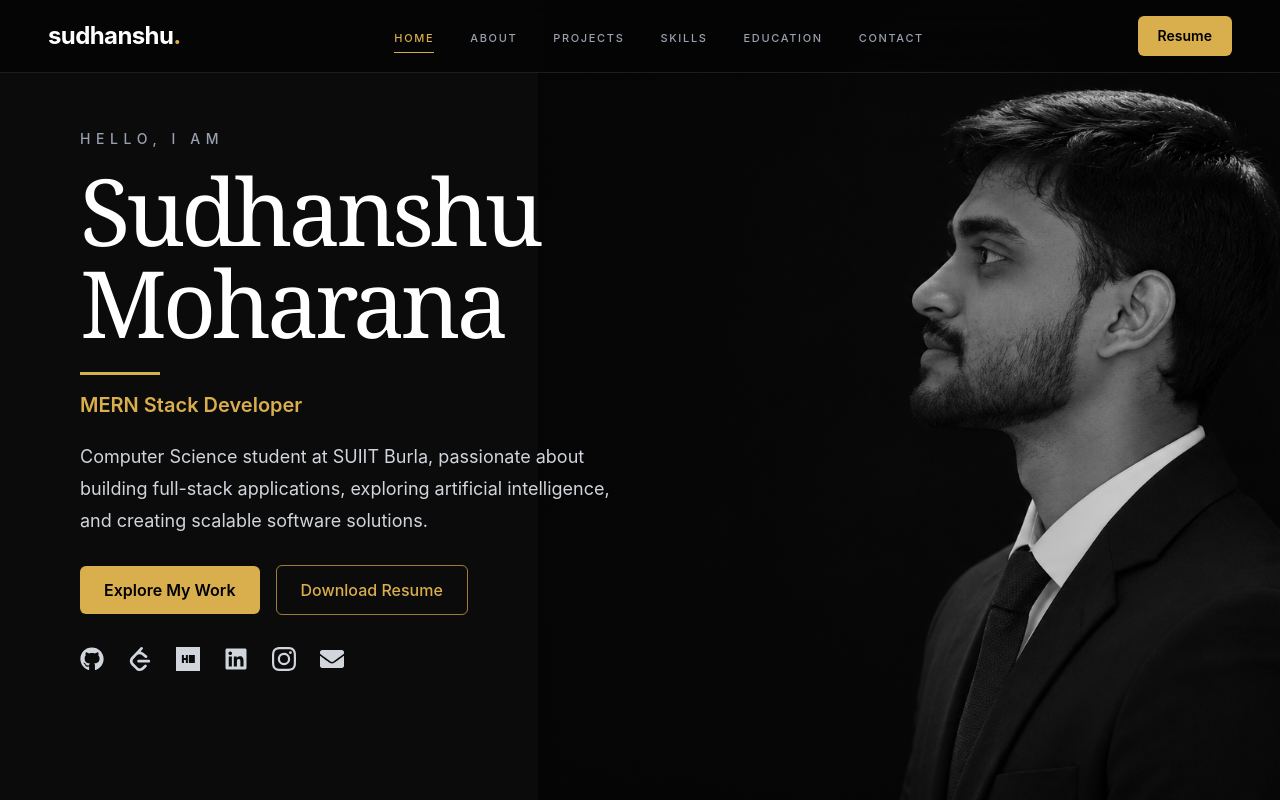
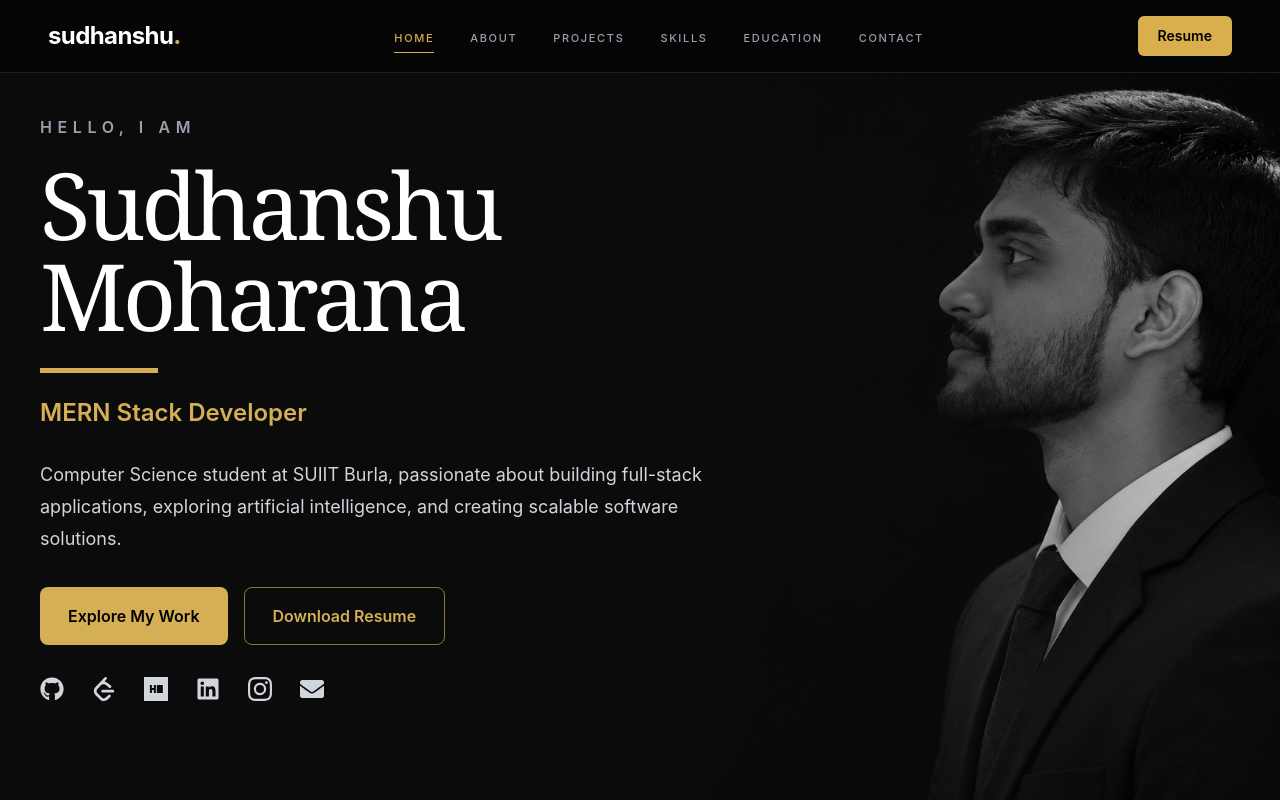
Before and after one commit to MoharanaSudhanshu/portfolio, a React (Vite) app: page / in a window 1280 px wide. Shown: the top 800 px of the page. Built offline with nearby package versions, Linux system fonts and the light colour scheme.

Commit message:
Update Hero.jsx

```diff
--- a/src/components/Hero.jsx
+++ b/src/components/Hero.jsx
@@ -17,206 +17,161 @@ import {
 import profile from "../assets/images/profile.png";
 
 function Hero() {
-  const socialLinks = [
-    {
-      icon: <FaGithub />,
-      url: "https://github.com/MoharanaSudhanshu",
-      label: "GitHub",
-    },
-    {
-      icon: <SiLeetcode />,
-      url: "https://leetcode.com/u/sudhanshumoharana/",
-      label: "LeetCode",
-    },
-    {
-      icon: <SiHackerrank />,
-      url: "https://www.hackerrank.com/profile/moharanasudhans1",
-      label: "HackerRank",
-    },
-    {
-      icon: <FaLinkedin />,
-      url: "https://www.linkedin.com/in/sudhanshu-sekhar-moharana-518b85290/",
-      label: "LinkedIn",
-    },
-    {
-      icon: <SiInstagram />,
-      url: "https://www.instagram.com/moharanasudhanshu/",
-      label: "Instagram",
-    },
-    {
-      icon: <FaEnvelope />,
-      url: "mailto:moharanasudhanshu1@gmail.com",
-      label: "Email",
-    },
-  ];
-
   return (
     <section
       id="home"
       className="
-            relative isolate flex items-center
+        relative isolate
+        min-h-screen
         overflow-hidden
-            bg-[#0b0b0b] text-white
-            min-h-[calc(100svh-72px)]
-            pt-12 pb-8
-            sm:pt-16 sm:pb-12
-            lg:min-h-screen lg:py-20
+        bg-[#0b0b0b]
+        text-white
+        flex items-center
+        pt-24 pb-12
+        md:pt-20 md:pb-16
       "
     >
-      {/* MOBILE BACKGROUND PORTRAIT */}
+      {/* Background Portrait */}
       <div
         className="
-          absolute inset-0 -z-10
-          overflow-hidden bg-[#050505]
-          lg:hidden
+          absolute
+          inset-x-0
+          top-[42px]
+          h-[470px]
+          overflow-hidden
+          pointer-events-none
+          -z-10
+
+          sm:top-[50px]
+          sm:h-[510px]
+
+          md:inset-y-0
+          md:left-auto
+          md:right-0
+          md:top-0
+          md:h-full
+          md:w-[52%]
         "
-        aria-hidden="true"
       >
         <img
           src={profile}
-          alt=""
+          alt="Sudhanshu Moharana"
           className="
-            absolute right-0
-            top-[30px]
-            h-[350px] w-[52%]
+            absolute
+            right-0
+            top-0
+            h-full
+            w-[72%]
             object-cover
-            object-[65%_center]
+            object-[65%_top]
             grayscale
-            sm:top-[35px]
-            sm:h-[400px] sm:w-[50%]
-          "
-          style={{
-            maskImage:
-              "linear-gradient(to bottom, black 0%, black 65%, transparent 100%)",
-            WebkitMaskImage:
-              "linear-gradient(to bottom, black 0%, black 65%, transparent 100%)",
-          }}
-        />
 
-        {/* Blend the portrait into the black background */}
-        <div
-          className="
-            absolute inset-0
-            bg-gradient-to-r
-            from-[#050505] from-0%
-            via-[#050505]/65 via-45%
-            to-transparent to-85%
+            sm:w-[65%]
+
+            md:w-full
+            md:object-[65%_center]
           "
         />
 
-        {/* Prevent a visible colour change at the bottom */}
+        {/* Blend portrait into the black background */}
         <div
           className="
-            absolute inset-0
+            absolute
+            inset-0
             bg-gradient-to-b
-            from-transparent via-transparent
-            to-[#050505]
-          "
-        />
-      </div>
-
-      {/* DESKTOP PORTRAIT */}
-      <div
-        className="
-          pointer-events-none
-          absolute inset-y-0 right-0 -z-10
-          hidden w-[58%]
-          overflow-hidden bg-[#050505]
-          lg:block
-        "
-        aria-hidden="true"
-      >
-        <img
-          src={profile}
-          alt=""
-          className="
-            absolute inset-0
-            h-full w-full
-            object-cover
-            object-[65%_center]
-            grayscale
+            from-[#0b0b0b]/10
+            via-transparent
+            to-[#0b0b0b]
+            md:hidden
           "
         />
 
         <div
           className="
-            absolute inset-0
+            absolute
+            inset-0
             bg-gradient-to-r
-            from-[#050505]
-            via-[#050505]/25
+            from-[#0b0b0b]
+            via-[#0b0b0b]/50
             to-transparent
+            md:block
           "
         />
       </div>
 
-      {/* MAIN CONTENT */}
+      {/* Hero Content */}
       <div
         className="
-          relative mx-auto w-full max-w-[1500px]
-          px-5
-          sm:px-10
-          lg:px-16 xl:px-20
+          relative
+          z-10
+          w-full
+          max-w-7xl
+          mx-auto
+          px-6
+          sm:px-8
+          lg:px-10
         "
       >
-        <motion.div
+        <div className="max-w-3xl">
+          {/* Intro */}
+          <motion.p
             initial={{ opacity: 0, y: 15 }}
+            animate={{ opacity: 1, y: 0 }}
+            transition={{ duration: 0.7 }}
+            className="
+              text-gray-400
+              text-sm
+              sm:text-base
+              font-semibold
+              tracking-[0.35em]
+              uppercase
+              mb-5
+            "
+          >
+            Hello, I am
+          </motion.p>
+
+          {/* Name */}
+          <motion.h1
+            initial={{ opacity: 0, y: 20 }}
             animate={{ opacity: 1, y: 0 }}
             transition={{ duration: 0.8 }}
             className="
-            relative z-10
-            w-full max-w-[560px]
-            lg:max-w-[54%]
-            xl:max-w-[620px]
-          "
-        >
-          {/* INTRO */}
-          <p
-            className="
-              mb-3
-              text-[11px] font-medium uppercase
-              tracking-[0.28em] text-gray-400
-              sm:mb-4 sm:text-sm
-              sm:tracking-[0.4em]
-            "
-          >
-            Hello, I am
-          </p>
-
-          {/* NAME */}
-          <h1
-            className="
-              font-serif font-medium
+              font-serif
+              font-medium
+              text-white
+              text-[clamp(2.8rem,8vw,5.8rem)]
+              leading-[0.98]
               tracking-[-0.045em]
-              text-[clamp(2.15rem,8vw,3.1rem)]
-              leading-[0.99]
-              sm:text-6xl
-              lg:text-[clamp(3.5rem,5vw,5.5rem)]
-              xl:text-[5.8rem]
             "
           >
             Sudhanshu
             <br />
             Moharana
-          </h1>
+          </motion.h1>
 
-          {/* GOLD ACCENT */}
-          <div
+          {/* Gold Divider */}
+          <motion.div
+            initial={{ width: 0 }}
+            animate={{ width: 118 }}
+            transition={{ duration: 0.8, delay: 0.3 }}
             className="
-              mt-4 mb-3
-              h-[3px] w-16
-              bg-[#D9AE4D]
-              sm:mt-6 sm:mb-4 sm:w-20
+              h-[5px]
+              bg-[#d4af55]
+              mt-7
+              mb-6
             "
           />
 
-          {/* ROLE */}
+          {/* Animated Designation */}
           <div
             className="
-              min-h-[24px]
-              text-sm font-semibold
-              text-[#D9AE4D]
-              sm:min-h-[30px] sm:text-lg
-              lg:text-xl
+              min-h-[34px]
+              text-[#d4af55]
+              text-lg
+              sm:text-xl
+              md:text-2xl
+              font-semibold
             "
           >
             <TypeAnimation
@@ -236,29 +191,37 @@ function Hero() {
             />
           </div>
 
-          {/* DESCRIPTION */}
-          <p
+          {/* Description */}
+          <motion.p
+            initial={{ opacity: 0, y: 15 }}
+            animate={{ opacity: 1, y: 0 }}
+            transition={{ duration: 0.8, delay: 0.2 }}
             className="
-              mt-4 max-w-[530px]
-              text-[13px] leading-[1.8]
+              mt-7
+              max-w-2xl
               text-gray-300
-              sm:mt-5 sm:text-base sm:leading-7
-              lg:text-lg lg:leading-8
+              text-base
+              sm:text-lg
+              leading-8
             "
           >
-            Computer Science student at SUIIT Burla,
-            passionate about building full-stack
-            applications, exploring artificial
-            intelligence, and creating scalable
+            Computer Science student at SUIIT Burla, passionate
+            about building full-stack applications, exploring
+            artificial intelligence, and creating scalable
             software solutions.
-          </p>
+          </motion.p>
 
-          {/* ACTION BUTTONS */}
-          <div
+          {/* Action Buttons */}
+          <motion.div
+            initial={{ opacity: 0, y: 15 }}
+            animate={{ opacity: 1, y: 0 }}
+            transition={{ duration: 0.8, delay: 0.3 }}
             className="
-              mt-5 flex flex-wrap
-              items-center gap-3
-              sm:mt-7 sm:gap-4
+              mt-8
+              flex
+              flex-wrap
+              gap-3
+              sm:gap-4
             "
           >
             <Link
@@ -267,78 +230,129 @@ function Hero() {
               duration={500}
               offset={-80}
               className="
-                inline-flex min-h-11
-                cursor-pointer items-center justify-center
-                rounded-md
-                bg-[#D9AE4D]
-                px-4 py-2.5
-                text-xs font-semibold text-black
-                transition-colors
-                hover:bg-[#E8C46C]
-                sm:px-6 sm:py-3 sm:text-sm
-                lg:text-base
+                inline-flex
+                items-center
+                justify-center
+                cursor-pointer
+                rounded-lg
+                bg-[#d4af55]
+                px-5
+                py-3.5
+                sm:px-7
+                sm:py-4
+                text-sm
+                sm:text-base
+                font-semibold
+                text-black
+                transition
+                hover:bg-[#f4c95d]
               "
             >
               Explore My Work
             </Link>
 
             <a
-              href={`${import.meta.env.BASE_URL}resume.pdf`}
+              href="/resume.pdf"
               download
               className="
-                inline-flex min-h-11
-                items-center justify-center
-                rounded-md
-                border border-[#D9AE4D]/70
-                px-4 py-2.5
-                text-xs font-medium
-                text-[#D9AE4D]
-                transition-colors
-                hover:bg-[#D9AE4D]
+                inline-flex
+                items-center
+                justify-center
+                rounded-lg
+                border
+                border-[#8d7541]
+                px-5
+                py-3.5
+                sm:px-7
+                sm:py-4
+                text-sm
+                sm:text-base
+                font-semibold
+                text-[#d4af55]
+                transition
+                hover:bg-[#d4af55]
                 hover:text-black
-                sm:px-6 sm:py-3 sm:text-sm
-                lg:text-base
               "
             >
               Download Resume
             </a>
-          </div>
+          </motion.div>
 
-          {/* SOCIAL LINKS */}
-          <div
+          {/* Social Links */}
+          <motion.div
+            initial={{ opacity: 0 }}
+            animate={{ opacity: 1 }}
+            transition={{ duration: 0.8, delay: 0.5 }}
             className="
-              mt-6 flex flex-wrap
-              items-center gap-5
-              text-lg text-gray-300
-              sm:mt-8 sm:gap-6 sm:text-xl
-              lg:text-2xl
+              mt-8
+              flex
+              flex-wrap
+              items-center
+              gap-6
+              text-2xl
+              text-gray-300
+              sm:gap-7
             "
           >
-            {socialLinks.map((social) => (
             <a
-                key={social.label}
-                href={social.url}
-                aria-label={social.label}
-                target={
-                  social.label === "Email"
-                    ? undefined
-                    : "_blank"
-                }
-                rel={
-                  social.label === "Email"
-                    ? undefined
-                    : "noopener noreferrer"
-                }
-                className="
-                  transition-colors duration-300
-                  hover:text-[#D9AE4D]
-                "
+              href="https://github.com/MoharanaSudhanshu"
+              target="_blank"
+              rel="noopener noreferrer"
+              aria-label="GitHub"
+              className="transition hover:text-[#d4af55]"
             >
-                {social.icon}
+              <FaGithub />
             </a>
-            ))}
+
+            <a
+              href="https://leetcode.com/u/sudhanshumoharana/"
+              target="_blank"
+              rel="noopener noreferrer"
+              aria-label="LeetCode"
+              className="transition hover:text-[#d4af55]"
+            >
+              <SiLeetcode />
+            </a>
+
+            <a
+              href="https://www.hackerrank.com/profile/moharanasudhans1"
+              target="_blank"
+              rel="noopener noreferrer"
+              aria-label="HackerRank"
+              className="transition hover:text-[#d4af55]"
+            >
+              <SiHackerrank />
+            </a>
+
+            <a
+              href="https://www.linkedin.com/in/sudhanshu-sekhar-moharana-518b85290/"
+              target="_blank"
+              rel="noopener noreferrer"
+              aria-label="LinkedIn"
+              className="transition hover:text-[#d4af55]"
+            >
+              <FaLinkedin />
+            </a>
+
+            <a
+              href="https://www.instagram.com/moharanasudhanshu/"
+              target="_blank"
+              rel="noopener noreferrer"
+              aria-label="Instagram"
+              className="transition hover:text-[#d4af55]"
+            >
+              <SiInstagram />
+            </a>
+
+            <a
+              href="mailto:moharanasudhanshu1@gmail.com"
+              aria-label="Email"
+              className="transition hover:text-[#d4af55]"
+            >
+              <FaEnvelope />
+            </a>
+          </motion.div>
         </div>
-        </motion.div>
       </div>
     </section>
   );
```
Lines whose indentation alone changed are shown as unchanged.
